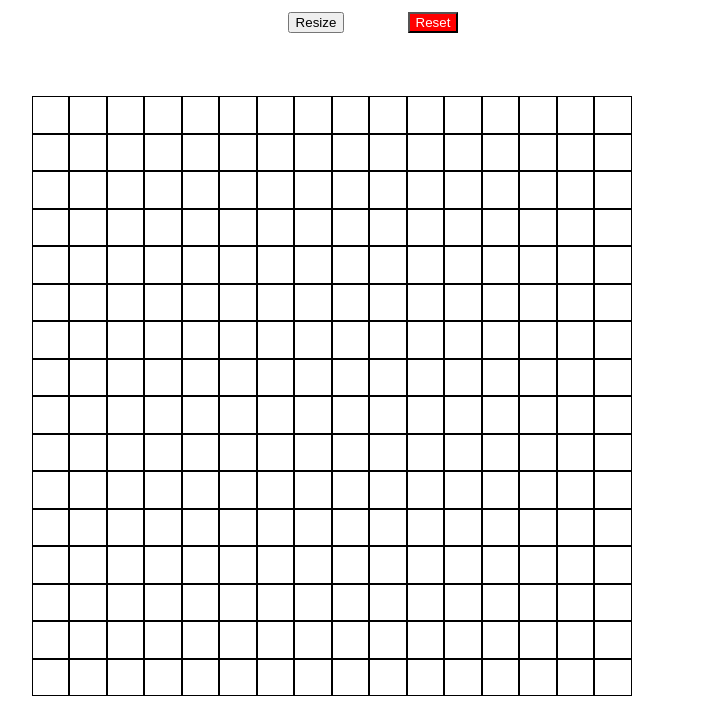
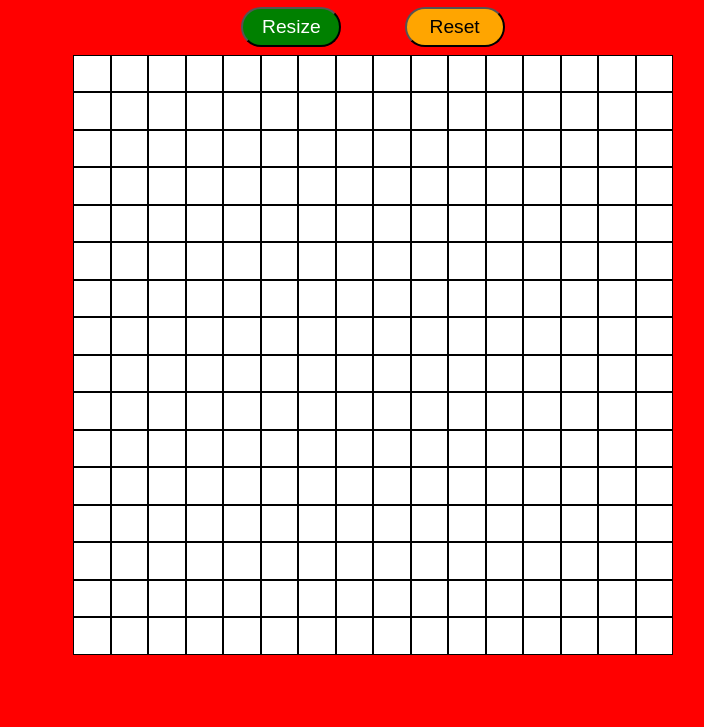
Before and after one commit to Brother-Eaves/etch-a-sketch-top-2025, a plain HTML site: page index.html in a window 1280 px wide. Shown: the part 73-800 px from the top of the page, without its empty margins (267-971 px from the left). Drawn offline with Linux system fonts and the light colour scheme.

Commit message:
Add style to buttons

```diff
--- a/index.html
+++ b/index.html
@@ -10,6 +10,8 @@
 <body>
     <h1 class="title">Etch-a-Sketch</h1>
     <div class="btns"></div>
-    <div class="container"></div>
+    <div class="content">
+        <div class="container"></div>
+    </div>
 </body>
 </html>
--- a/index.js
+++ b/index.js
@@ -33,13 +33,16 @@ resize.addEventListener('click', ()=>{
         alert('Your grid must be 1 to 100')
     }
 })
+resize.style.backgroundColor = 'green';
+resize.style.color = 'white';
 btn.appendChild(resize)
 
 const reset = document.createElement('button');
 reset.classList.add('reset');
 reset.textContent = 'Reset';
 reset.style.color = 'white';
-reset.style.backgroundColor = 'red';
+reset.style.backgroundColor = 'orange';
+reset.style.color = 'black'
 reset.addEventListener('click', ()=>{
     location.reload()
 })
--- a/styles.css
+++ b/styles.css
@@ -1,14 +1,20 @@
+
+body {
+    background-color: red;
+}
 
 .title {
     text-align: center;
     padding: 0;
+    color: gold;
+
 }
 
 .btns {
     display: flex;
     justify-content: center;
     gap: 5%;
-    padding-top: 5px;
+    height: 40px;
 }
 .container {
 
@@ -17,9 +23,8 @@
     width: 600px;
     height: 600px;
     justify-content: center;
-    margin-left: 23%;
-    margin-top: 5%;
 
+    padding: 0;
 }
 
 .square:hover {
@@ -34,3 +39,15 @@
     padding: 0;
     background-color: white;
 }
+
+.content {
+    display: flex;
+    justify-content: center;
+    padding: 8px;
+}
+
+button {
+    width: 100px;
+    border-radius: 20px;
+    font-size: larger;
+}
```
